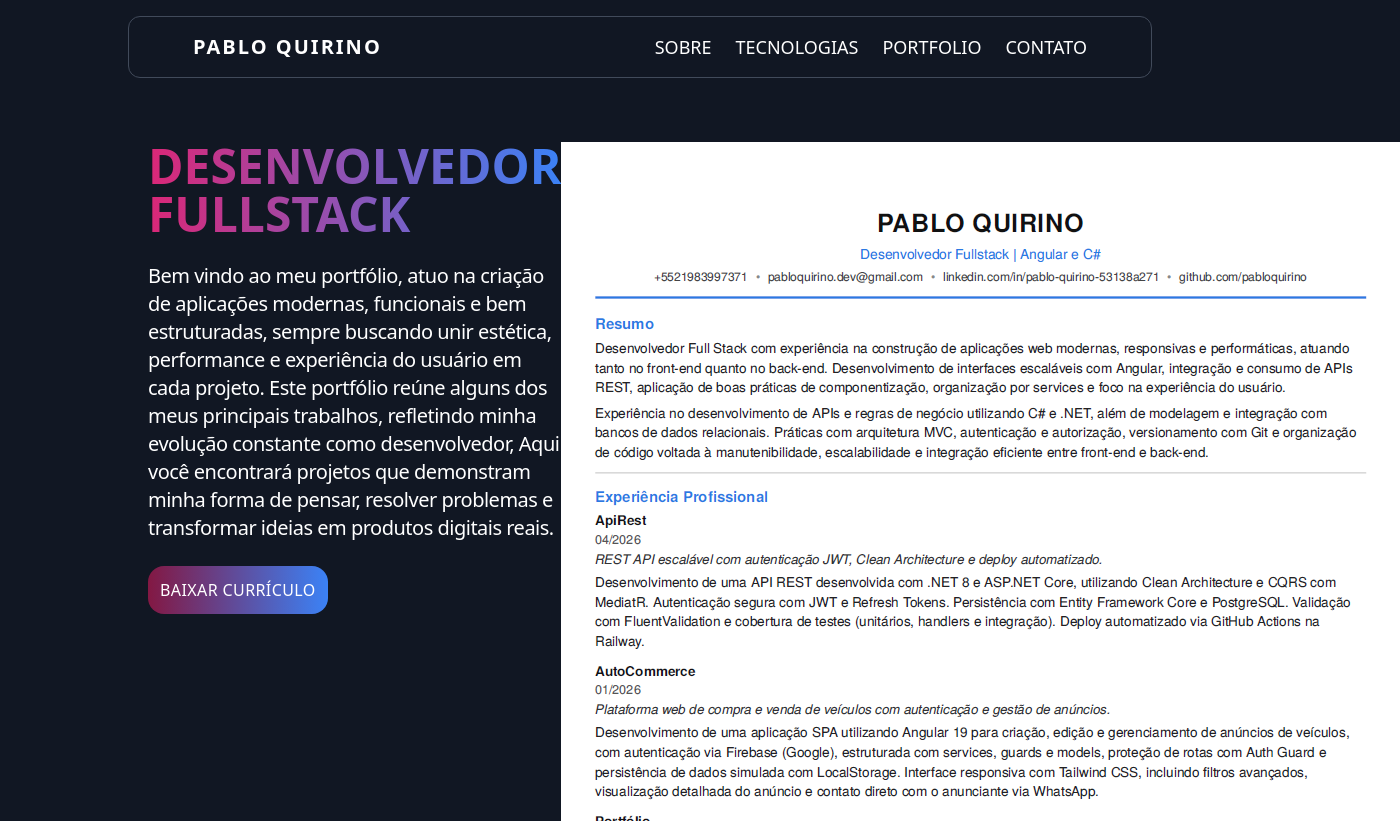
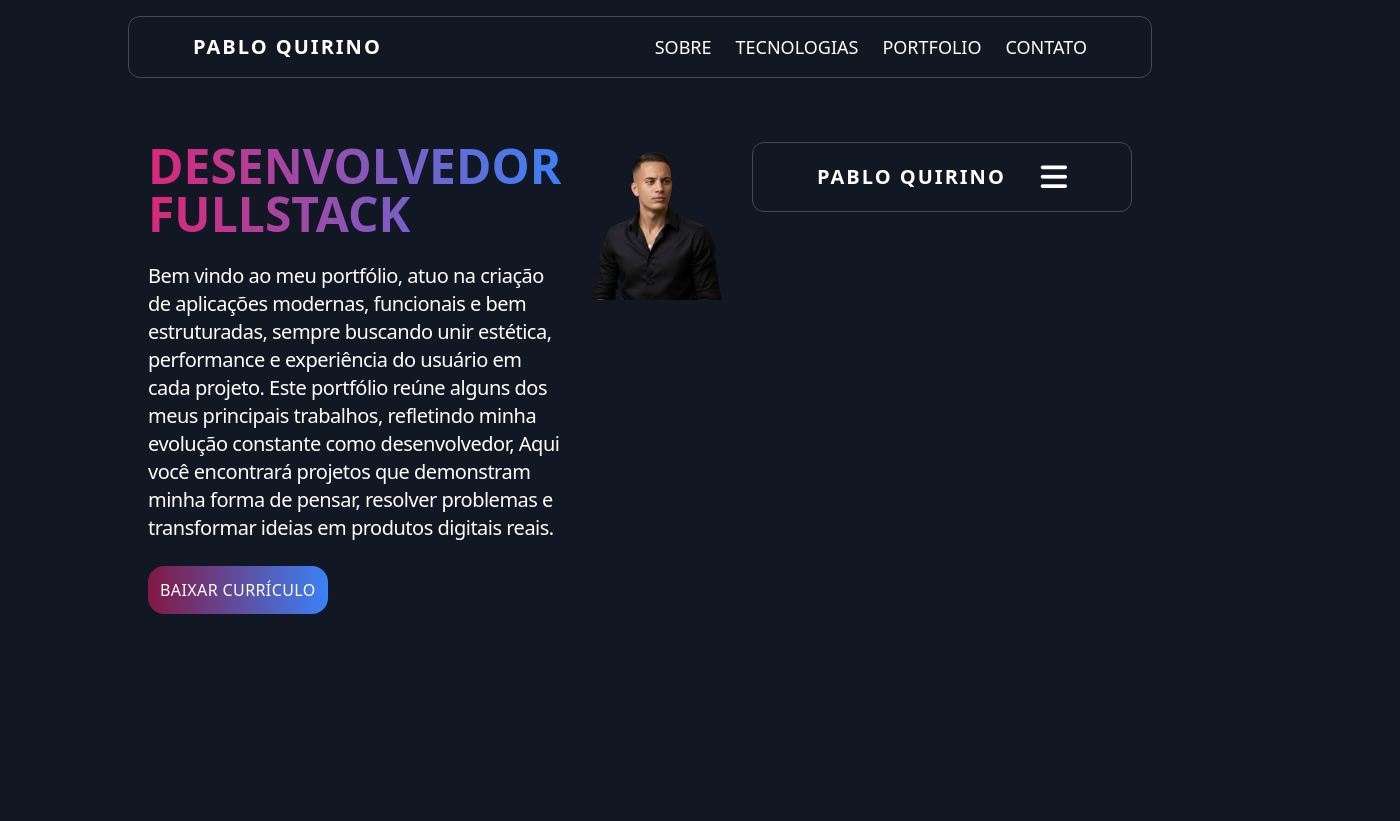
Before and after one commit to pabloquirino/portfolio, an Angular app: page /sobre in a window 1280 px wide. Shown: the whole page, 1400 px wide, since content can reach past the window. After the commit the page ends 800 px from the top, so only its background shows below. Built offline with nearby package versions, Linux system fonts and the light colour scheme.

Commit message:
fix: remover imagem do CV e atualizar para uso de iframe com PDF

```diff
--- a/src/app/pages/sobre/sobre.component.html
+++ b/src/app/pages/sobre/sobre.component.html
@@ -1,11 +1,13 @@
 <section class="flex flex-col xl:flex-row">
     <article class="xl:w-1/2 animate-slideInLeft">
         <header>
-            <h2 class="w-fit bg-gradient-to-r from-pink-600 to-blue-500 bg-clip-text text-transparent text-4xl xl:text-5xl 2xl:text-6xl 2xl:leading-tight font-bold">
+            <h2
+                class="w-fit bg-gradient-to-r from-pink-600 to-blue-500 bg-clip-text text-transparent text-4xl xl:text-5xl 2xl:text-6xl 2xl:leading-tight font-bold">
                 DESENVOLVEDOR <br>FULLSTACK</h2>
         </header>
 
-        <p class="mt-6 2xl:mt-12 text-white text-lg lg:text-xl 2xl:text-2xl tracking-tight">Bem vindo ao meu portfólio, atuo na criação de aplicações
+        <p class="mt-6 2xl:mt-12 text-white text-lg lg:text-xl 2xl:text-2xl tracking-tight">Bem vindo ao meu portfólio,
+            atuo na criação de aplicações
             modernas, funcionais e bem estruturadas, sempre
             buscando unir estética, performance e experiência do usuário em cada projeto.
             Este portfólio reúne alguns dos meus principais trabalhos, refletindo minha evolução constante como
@@ -13,12 +15,15 @@
             transformar ideias em produtos digitais reais.
         </p>
 
-        <button (click)="downloadCV()" class="text-white tracking-wide mt-6 2xl:mt-12 p-3 2xl:p-5 bg-gradient-to-r from-pink-900 to-blue-500 hover:from-pink-950 hover:to-blue-800 rounded-2xl cursor-pointer">BAIXAR CURRÍCULO</button>
+        <button (click)="downloadCV()"
+            class="text-white tracking-wide mt-6 2xl:mt-12 p-3 2xl:p-5 bg-gradient-to-r from-pink-900 to-blue-500 hover:from-pink-950 hover:to-blue-800 rounded-2xl cursor-pointer">BAIXAR
+            CURRÍCULO</button>
     </article>
 
     <figure class="xl:w-1/2 2xl:mt-20">
         <img src="/assets/me/me.png" alt="me">
     </figure>
 
-    <img src="/assets/cv/cv_pablo_quirino.png" alt="cv">
+    <iframe src="/assets/cv/cv_pablo_quirino.pdf" width="100%" height="600px">
+    </iframe>
 </section>
```
Also changed, not shown: public/assets/cv/cv_pablo_quirino.png (deleted).
